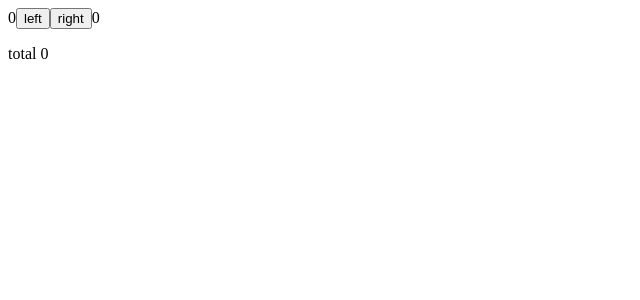
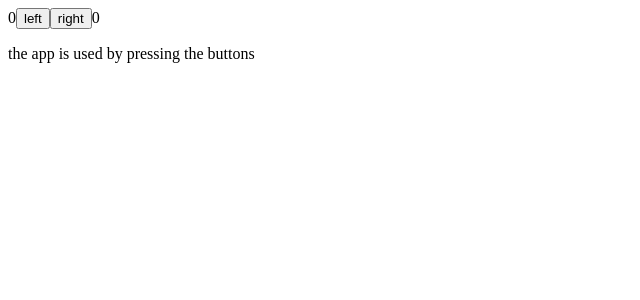
Before and after one commit to tumpsu/fullstackopen_harjoitukset, a React (Vite) app in the folder part1/: page / in a window 1280 px wide. Shown: the top 300 px of the page, without its empty margins (0-640 px from the left). Built offline with nearby package versions, Linux system fonts and the light colour scheme.

Commit message:
Added contitional rendering and used history compoment to show button press history.

```diff
--- a/part1/src/App.jsx
+++ b/part1/src/App.jsx
@@ -14,6 +14,20 @@ const Button = ({ onClick, text }) => {
   )
 }
 
+const History = (props) => {
+  if (props.allClicks.length === 0) {
+    return (
+      <div>
+        the app is used by pressing the buttons
+      </div>
+    )
+  }
+  return (
+    <div>
+      button press history: {props.allClicks.join(' ')}
+    </div>
+  )
+}
 
 const App = () => {
   const [left, setLeft] = useState(0);
@@ -47,7 +61,7 @@ const App = () => {
         {right}
 
         <p>{allClicks.join(' ')}</p>
-        <p>total {total}</p>
+        <History allClicks={allClicks} />
       </div>
     </div>
   )
```
